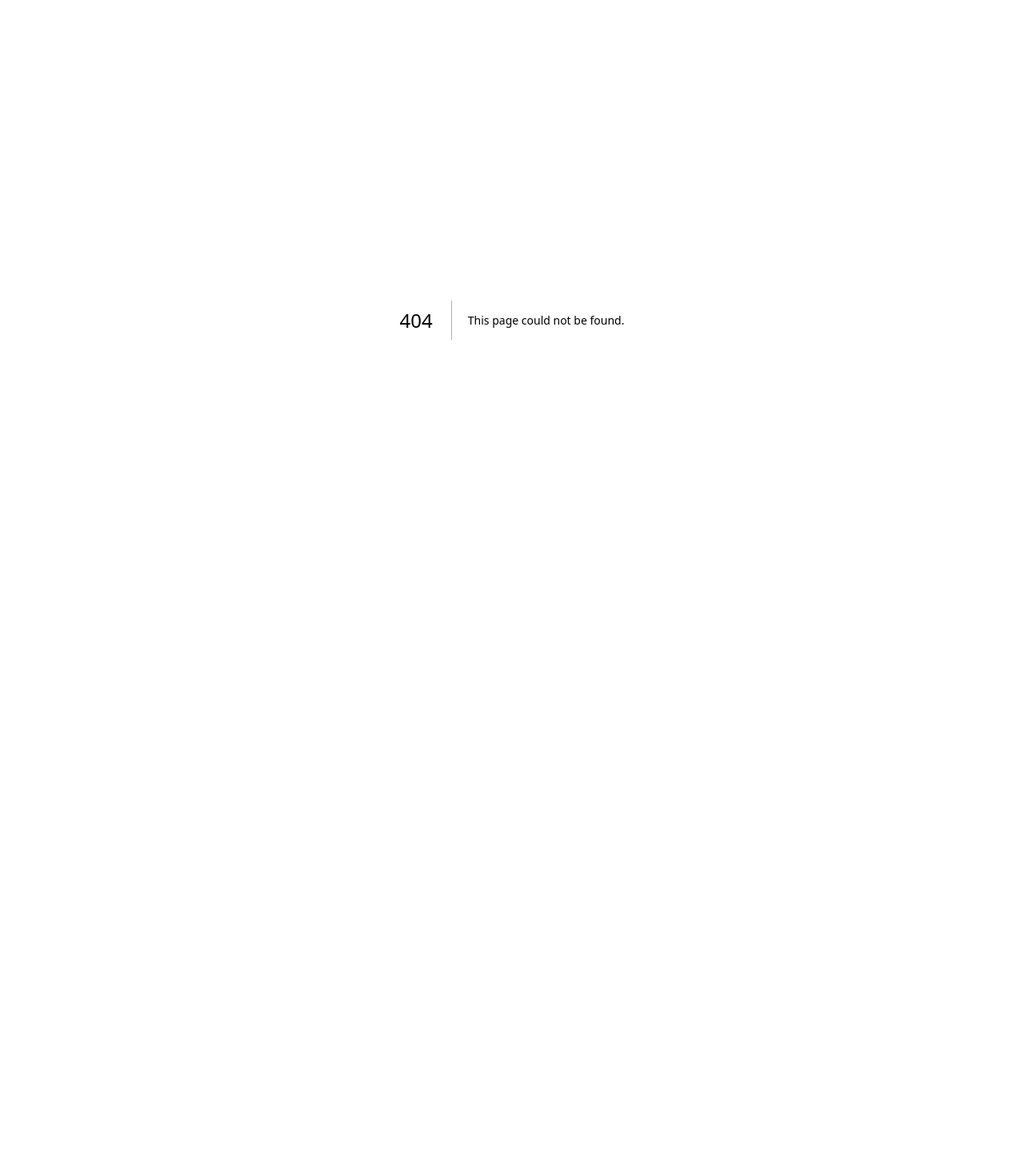
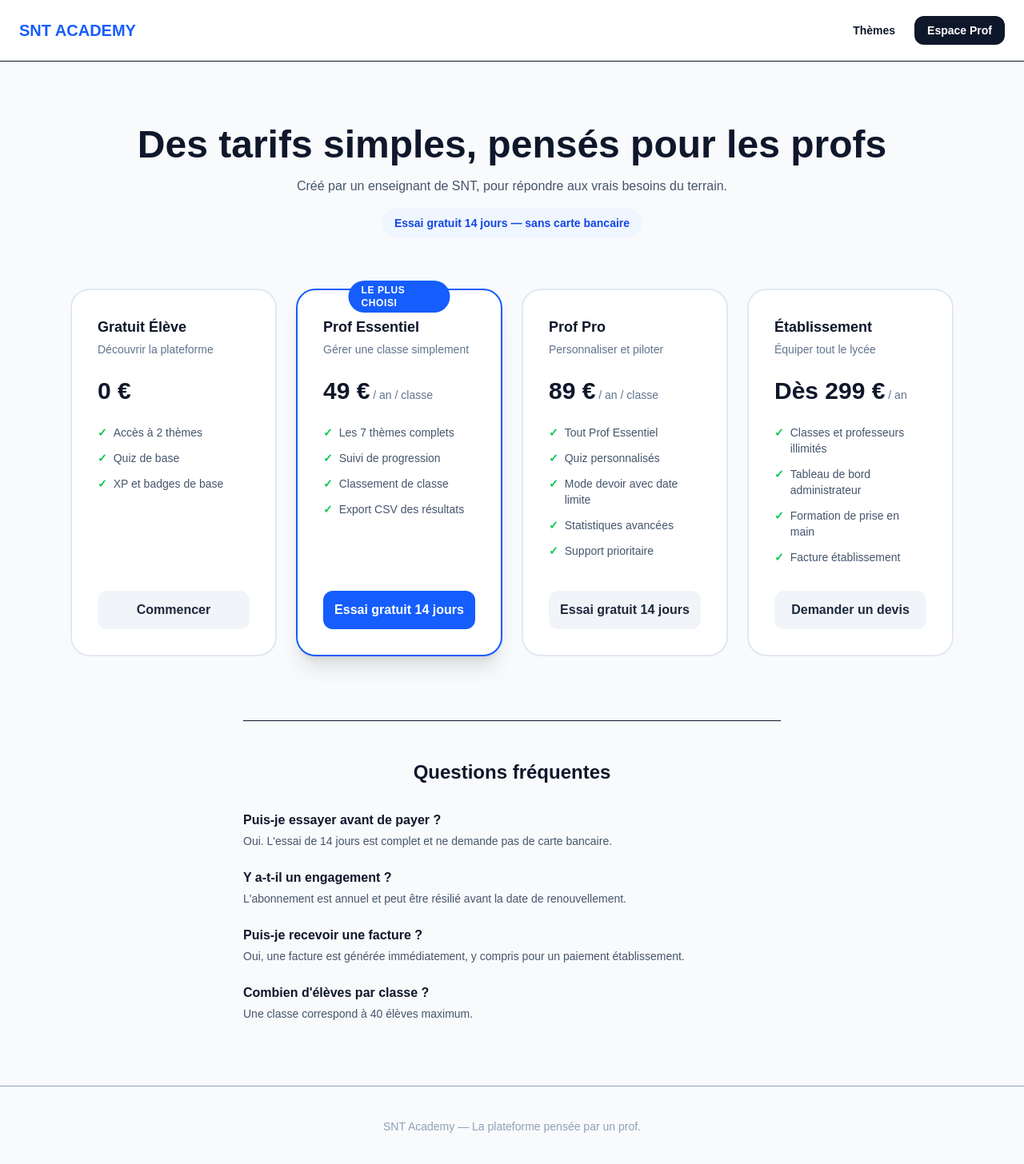
Before and after one commit to mr1968fr/snt-academy, a Next.js app: page /tarifs in a window 1280 px wide. Before the commit this address had no page. Shown: the top 1456 px of the page at 80% size. Before the commit the page ends 800 px from the top, so only its background shows below. Built offline with nearby package versions, Linux system fonts and the light colour scheme.

Commit message:
Ajout de la page tarifs

```diff
--- /dev/null
+++ b/app/tarifs/page.tsx
@@ -0,0 +1,174 @@
+import Link from 'next/link';
+
+const PLANS = [
+  {
+    name: 'Gratuit Élève',
+    price: '0 €',
+    period: '',
+    target: 'Découvrir la plateforme',
+    features: ['Accès à 2 thèmes', 'Quiz de base', 'XP et badges de base'],
+    cta: 'Commencer',
+    highlight: false,
+  },
+  {
+    name: 'Prof Essentiel',
+    price: '49 €',
+    period: '/ an / classe',
+    target: 'Gérer une classe simplement',
+    features: [
+      'Les 7 thèmes complets',
+      'Suivi de progression',
+      'Classement de classe',
+      'Export CSV des résultats',
+    ],
+    cta: 'Essai gratuit 14 jours',
+    highlight: true,
+  },
+  {
+    name: 'Prof Pro',
+    price: '89 €',
+    period: '/ an / classe',
+    target: 'Personnaliser et piloter',
+    features: [
+      'Tout Prof Essentiel',
+      'Quiz personnalisés',
+      'Mode devoir avec date limite',
+      'Statistiques avancées',
+      'Support prioritaire',
+    ],
+    cta: 'Essai gratuit 14 jours',
+    highlight: false,
+  },
+  {
+    name: 'Établissement',
+    price: 'Dès 299 €',
+    period: '/ an',
+    target: 'Équiper tout le lycée',
+    features: [
+      'Classes et professeurs illimités',
+      'Tableau de bord administrateur',
+      'Formation de prise en main',
+      'Facture établissement',
+    ],
+    cta: 'Demander un devis',
+    highlight: false,
+  },
+];
+
+export default function Tarifs() {
+  return (
+    <div className="min-h-screen bg-slate-50 text-slate-900">
+      <nav className="flex items-center justify-between px-6 py-5 bg-white border-b">
+        <Link href="/" className="text-xl font-black text-blue-600">
+          SNT ACADEMY
+        </Link>
+        <div className="flex items-center gap-6 text-sm font-bold">
+          <Link href="/themes" className="hover:text-blue-600">
+            Thèmes
+          </Link>
+          <Link
+            href="/professeur/dashboard"
+            className="px-4 py-2 rounded-xl bg-slate-900 text-white hover:bg-black"
+          >
+            Espace Prof
+          </Link>
+        </div>
+      </nav>
+
+      <div className="max-w-6xl mx-auto px-6 py-20">
+        <div className="text-center mb-16">
+          <h1 className="text-4xl md:text-5xl font-black mb-4">
+            Des tarifs simples, pensés pour les profs
+          </h1>
+          <p className="text-slate-600">
+            Créé par un enseignant de SNT, pour répondre aux vrais besoins du terrain.
+          </p>
+          <p className="mt-4 inline-block bg-blue-50 text-blue-700 px-4 py-2 rounded-full text-sm font-bold">
+            Essai gratuit 14 jours — sans carte bancaire
+          </p>
+        </div>
+
+        <div className="grid md:grid-cols-2 lg:grid-cols-4 gap-6 items-start">
+          {PLANS.map((plan) => (
+            <div
+              key={plan.name}
+              className={`bg-white p-8 rounded-3xl border-2 flex flex-col h-full relative ${
+                plan.highlight
+                  ? 'border-blue-600 shadow-xl'
+                  : 'border-slate-200'
+              }`}
+            >
+              {plan.highlight && (
+                <span className="absolute -top-3 left-1/2 -translate-x-1/2 bg-blue-600 text-white px-4 py-1 rounded-full text-xs font-black uppercase tracking-wider">
+                  Le plus choisi
+                </span>
+              )}
+
+              <h3 className="text-lg font-black mb-1">{plan.name}</h3>
+              <p className="text-sm text-slate-500 mb-6">{plan.target}</p>
+
+              <div className="mb-6">
+                <span className="text-3xl font-black">{plan.price}</span>
+                <span className="text-slate-500 text-sm"> {plan.period}</span>
+              </div>
+
+              <ul className="space-y-3 mb-8 flex-grow">
+                {plan.features.map((feature) => (
+                  <li key={feature} className="flex gap-2 text-sm text-slate-600">
+                    <span className="text-green-500 font-black">✓</span>
+                    {feature}
+                  </li>
+                ))}
+              </ul>
+
+              <button
+                className={`w-full py-3 rounded-xl font-black transition ${
+                  plan.highlight
+                    ? 'bg-blue-600 text-white hover:bg-blue-700'
+                    : 'bg-slate-100 text-slate-800 hover:bg-slate-200'
+                }`}
+              >
+                {plan.cta}
+              </button>
+            </div>
+          ))}
+        </div>
+
+        <div className="max-w-2xl mx-auto mt-20 border-t pt-12">
+          <h2 className="text-2xl font-black mb-8 text-center">Questions fréquentes</h2>
+
+          <div className="space-y-6">
+            <div>
+              <h3 className="font-black mb-1">Puis-je essayer avant de payer ?</h3>
+              <p className="text-slate-600 text-sm">
+                Oui. L&apos;essai de 14 jours est complet et ne demande pas de carte bancaire.
+              </p>
+            </div>
+            <div>
+              <h3 className="font-black mb-1">Y a-t-il un engagement ?</h3>
+              <p className="text-slate-600 text-sm">
+                L&apos;abonnement est annuel et peut être résilié avant la date de renouvellement.
+              </p>
+            </div>
+            <div>
+              <h3 className="font-black mb-1">Puis-je recevoir une facture ?</h3>
+              <p className="text-slate-600 text-sm">
+                Oui, une facture est générée immédiatement, y compris pour un paiement établissement.
+              </p>
+            </div>
+            <div>
+              <h3 className="font-black mb-1">Combien d&apos;élèves par classe ?</h3>
+              <p className="text-slate-600 text-sm">
+                Une classe correspond à 40 élèves maximum.
+              </p>
+            </div>
+          </div>
+        </div>
+      </div>
+
+      <footer className="py-10 text-center text-slate-400 text-sm border-t">
+        SNT Academy — La plateforme pensée par un prof.
+      </footer>
+    </div>
+  );
+}
```
